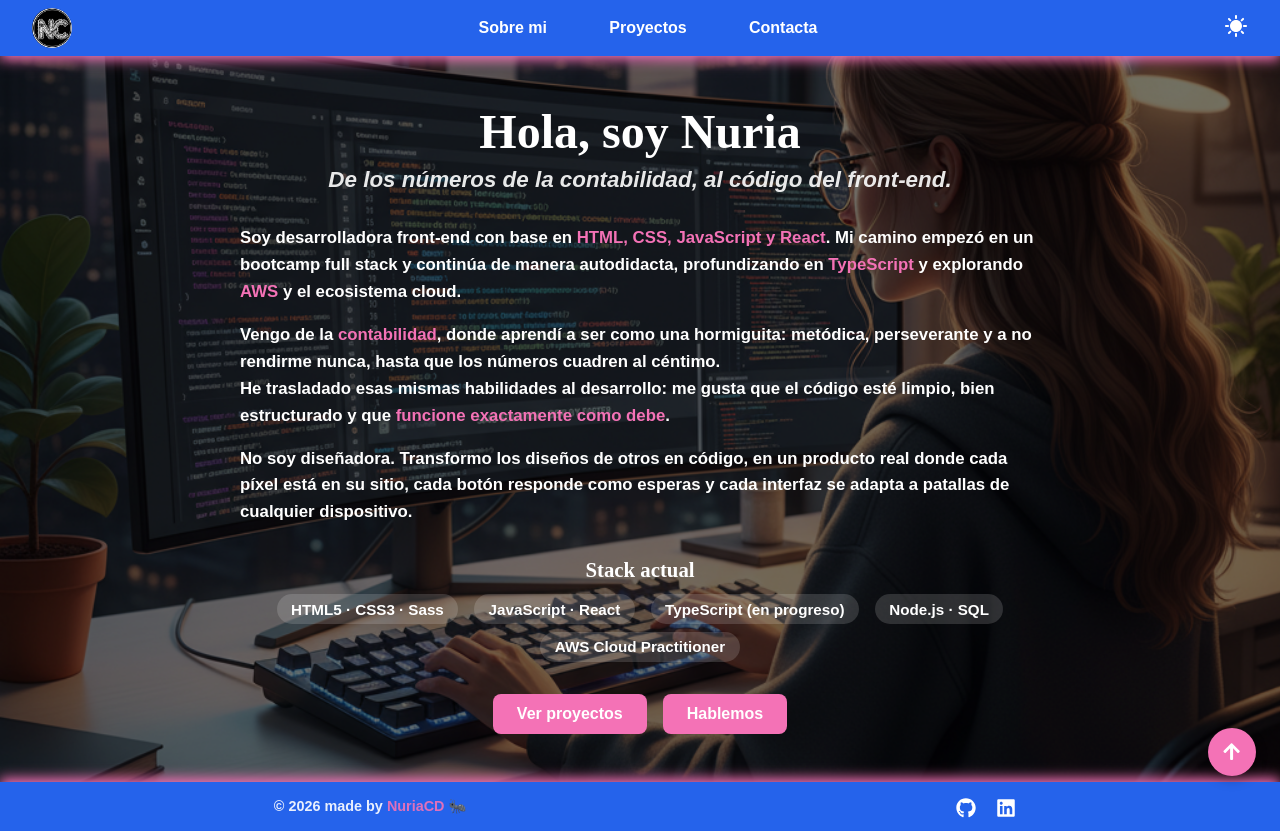
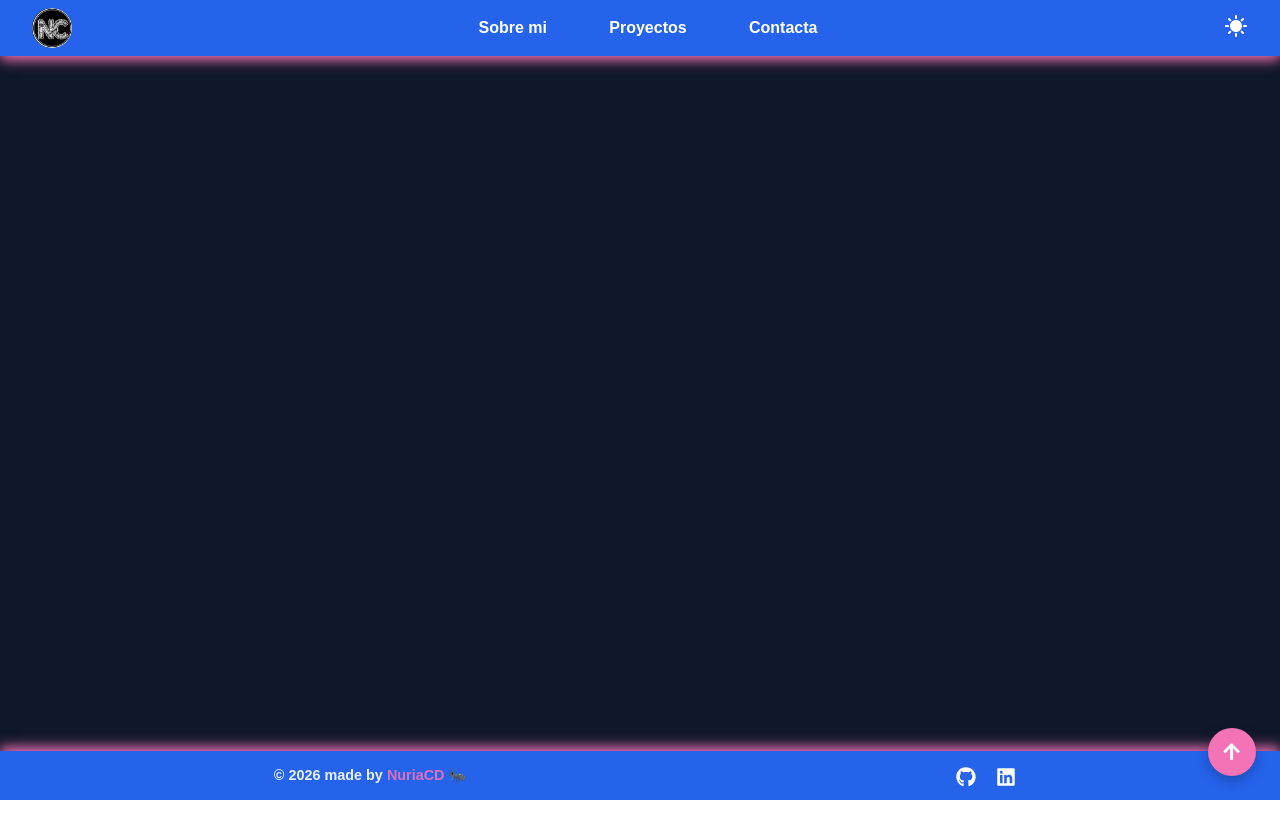
Before and after one commit to Nuria8890/portfolio, a React (Vite) app: page / in a window 1280 px wide. After the commit the page ends 800 px from the top, so only its background shows below. Built offline with nearby package versions, Linux system fonts and the light colour scheme; a web font is replaced by a local one.

Commit message:
add route /portfolio

```diff
--- a/src/components/App.jsx
+++ b/src/components/App.jsx
@@ -39,17 +39,17 @@ function App() {
     {
       id: "aboutMe",
       name: "Sobre mi",
-      path: "/",
+      path: "/portfolio",
     },
     {
       id: "projects",
       name: "Proyectos",
-      path: "/projects",
+      path: "/portfolio/projects",
     },
     {
       id: "contact",
       name: "Contacta",
-      path: "/contact",
+      path: "/portfolio/contact",
     },
   ];
 
@@ -83,10 +83,10 @@ function App() {
       />
       <main>
         <Routes>
-          <Route path="/">
+          <Route path="/portfolio">
             <Route index element={<AboutMe />} />
           </Route>
-          <Route path="/projects">
+          <Route path="/portfolio/projects">
             <Route
               index
               element={
@@ -98,11 +98,11 @@ function App() {
               }
             />
             <Route
-              path="/projects/:idProject"
+              path="/portfolio/projects/:idProject"
               element={<Project_details arrayProjects={arrayProjects} />}
             />
           </Route>
-          <Route path="/contact">
+          <Route path="/portfolio/contact">
             <Route
               index
               element={
--- a/src/components/aboutme/AboutMe.jsx
+++ b/src/components/aboutme/AboutMe.jsx
@@ -53,10 +53,10 @@ function AboutMe() {
           </div>
 
           <div className="aboutMe__cta">
-            <a className="aboutMe__ctaLink" href="/projects">
+            <a className="aboutMe__ctaLink" href="/portfolio/projects">
               Ver proyectos
             </a>
-            <a className="aboutMe__ctaLink" href="/contact">
+            <a className="aboutMe__ctaLink" href="/portfolio/contact">
               Hablemos
             </a>
           </div>
--- a/src/components/projects/Project_details.jsx
+++ b/src/components/projects/Project_details.jsx
@@ -13,7 +13,7 @@ function Project_details({ arrayProjects }) {
   if (!selectedProject) {
     return (
       <section className="detailsContainer">
-        <Link to={"/projects"} className="detailsContainer__back">
+        <Link to={"/portfolio/projects"} className="detailsContainer__back">
           <FaArrowLeft aria-hidden="true" />
           <span>Volver</span>
         </Link>
@@ -37,7 +37,7 @@ function Project_details({ arrayProjects }) {
 
   return (
     <section className="detailsContainer">
-      <Link to={"/projects"} className="detailsContainer__back">
+      <Link to={"/portfolio/projects"} className="detailsContainer__back">
         <FaArrowLeft aria-hidden="true" />
         <span>Volver</span>
       </Link>
```
